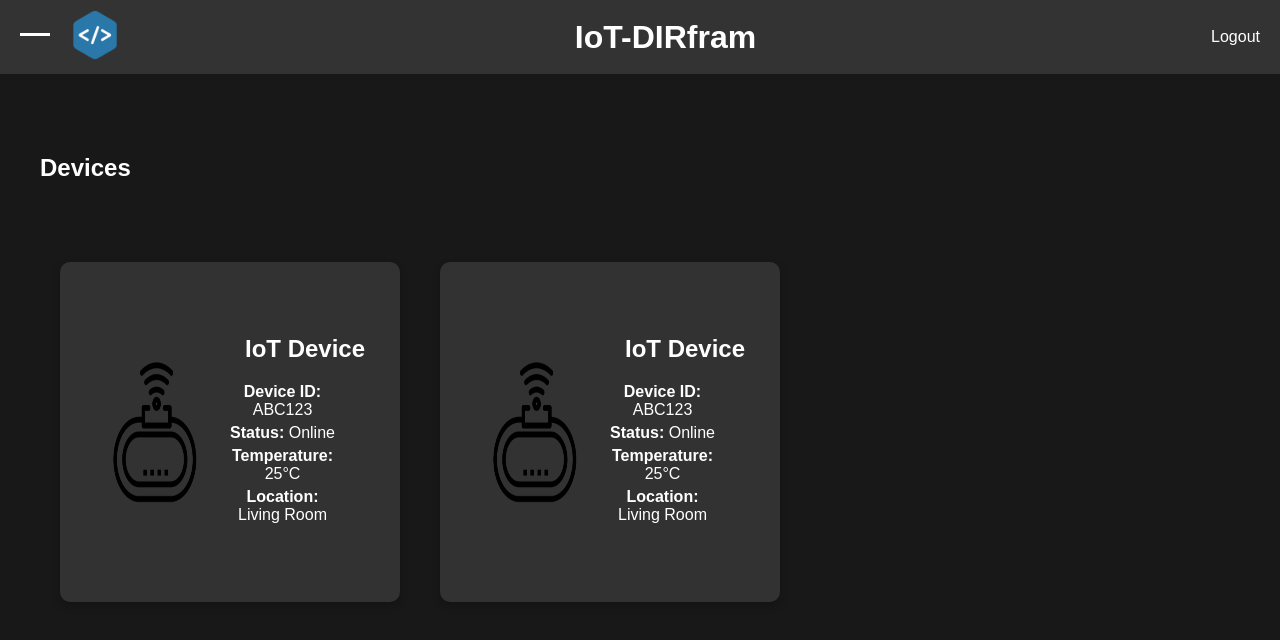
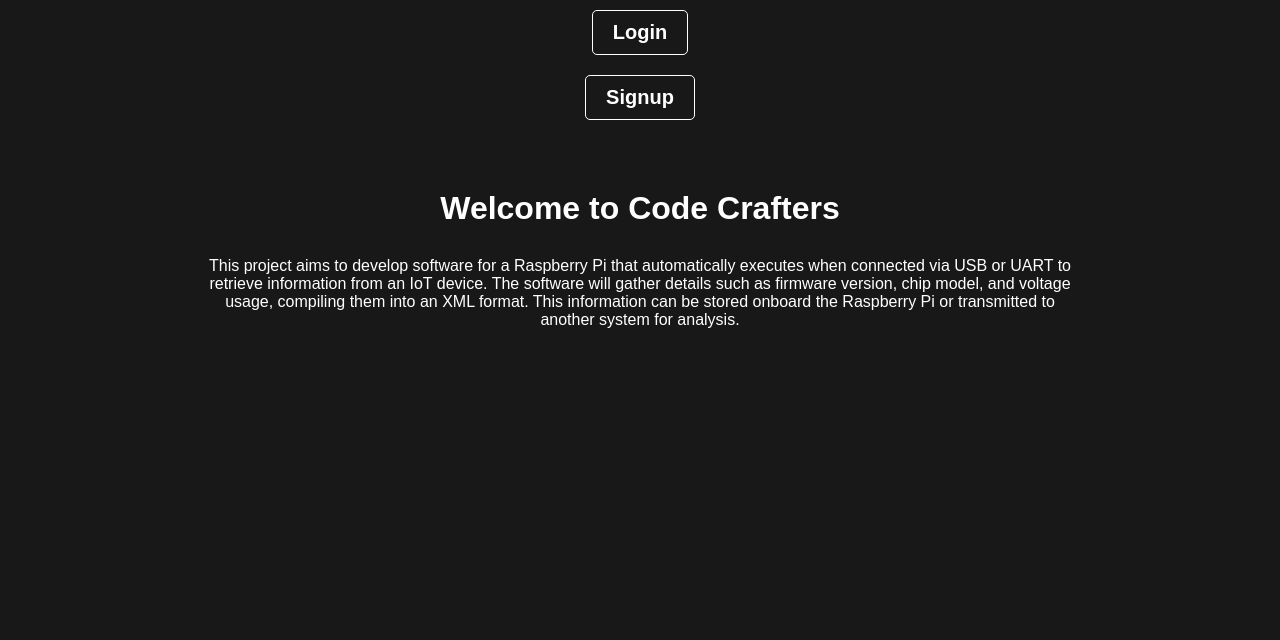
Before and after one commit to COS301-SE-2024/IoT-DIRfram, a React (Create React App) app in the folder frontend/: page / in a window 1280 px wide. Shown: the top 640 px of the page. Built offline with nearby package versions, Linux system fonts and the light colour scheme.

Commit message:
fixed signup/login btn bug on splash

```diff
--- a/frontend/src/App.js
+++ b/frontend/src/App.js
@@ -18,7 +18,7 @@ const App = () => {
   return (
     <RouterComponent>
       <Routes>
-        <Route path="/" element={<Dashboard />} />
+        <Route path="/" element={<Splash />} />
         <Route path="/splash" element={<Splash />} />
         <Route path="/login" element={<Login />} />
         <Route path="/signup" element={<Signup />} />
--- a/frontend/src/pages/Splash/Preloader.js
+++ b/frontend/src/pages/Splash/Preloader.js
@@ -3,10 +3,14 @@ import "./Preloader.css";
 import logo from "./code-crafters-logo.png";
 import { preLoaderAnim } from "./SplashAnime";
 
-const PreLoader = () => {
+const PreLoader = ({ onAnimationEnd }) => {
   useEffect(() => {
-    preLoaderAnim();
-  }, []);
+    preLoaderAnim().then(() => {
+      if (onAnimationEnd) {
+        onAnimationEnd();
+      }
+    });
+  }, [onAnimationEnd]);
 
   return (
     <div className="preloader">
--- a/frontend/src/pages/Splash/Splash.css
+++ b/frontend/src/pages/Splash/Splash.css
@@ -11,21 +11,18 @@ body, html, #root {
   justify-content: center; /* Center content vertically */
   align-items: center; /* Center content horizontally */
   height: 100%;
-  }
-
-  .header {
-    display: flex;
-    justify-content: flex-start; /* Align buttons slightly left */
-    align-items: center;
-    margin-bottom: 20px; /* Add margin at the bottom */
+  background-color: #181818; /* Ensure background color is consistent */
 }
 
 .button-container {
   display: flex;
+  flex-direction: column; /* Stack buttons vertically */
+  align-items: center; /* Center buttons horizontally */
+  margin-bottom: 20px; /* Add margin at the bottom */
 }
 
-  .button-container button {
-    margin-left: 10px; /* Adjusted button spacing */
+.button-container .login-btn, .button-container .signup-btn {
+  margin: 10px 0; /* Adjusted button spacing */
 }
 
 .content {
@@ -33,8 +30,8 @@ body, html, #root {
   text-align: center; /* Center content text */
 }
 
-  h1{
-    margin: 20;
+h1 {
+  margin: 20px 0;
 }
 
 p {
@@ -42,16 +39,15 @@ body, html, #root {
   margin: 10px auto;
 }
 
-  /* Add animation transitions */
 /* Update button styles */
 .login-btn, .signup-btn {
   background-color: transparent;
   color: #fff;
-  border: transparent; /* Add border for transition effect */
+  border: 1px solid #fff; /* Add border for transition effect */
   font-weight: 700;
   font-size: 20px;
   border-radius: 5px;
-  padding: 5px 5px;
+  padding: 10px 20px;
   margin: 10px;
   cursor: pointer;
   text-decoration: none; /* Remove underline */
@@ -63,3 +59,14 @@ body, html, #root {
   background-color: #fff; /* Background color inverted */
   color: #1c1c1c; /* Text color inverted */
 }
+
+/* Ensure buttons and content are initially hidden and only shown after preloader animation */
+.splash-page.hide .button-container, .splash-page.hide .content {
+  display: none;
+}
+
+.splash-page.show .button-container, .splash-page.show .content {
+  display: flex;
+  flex-direction: column;
+  align-items: center;
+}
--- a/frontend/src/pages/Splash/Splash.js
+++ b/frontend/src/pages/Splash/Splash.js
@@ -1,17 +1,23 @@
-import React from 'react';
-import { Link } from 'react-router-dom'; // Import Link
+import React, { useState } from 'react';
+import { Link } from 'react-router-dom';
 import Preloader from './Preloader';
 import './Splash.css';
 
 function Splash() {
+  const [showContent, setShowContent] = useState(false);
+
+  const handleAnimationEnd = () => {
+    setShowContent(true);
+  };
+
   return (
     <>
-    <Preloader />
-    <div className="splash-page">
-      <header className="header">
+      <Preloader onAnimationEnd={handleAnimationEnd} />
+      <div className={`splash-page ${showContent ? 'show' : 'hide'}`}>
+        <div className="button-container">
           <Link to="/login" className="login-btn">Login</Link>
           <Link to="/signup" className="signup-btn">Signup</Link>
-      </header>
+        </div>
         <div className="content">
           <h1>Welcome to Code Crafters</h1>
           <p>This project aims to develop software for a Raspberry Pi that automatically executes when connected via USB or UART to retrieve information from an IoT device. The software will gather details such as firmware version, chip model, and voltage usage, compiling them into an XML format. This information can be stored onboard the Raspberry Pi or transmitted to another system for analysis.</p>
--- a/frontend/src/pages/Splash/SplashAnime.js
+++ b/frontend/src/pages/Splash/SplashAnime.js
@@ -1,11 +1,10 @@
 import gsap from "gsap";
-
-// Declare a general timeline to use in all the animation functions.
 
 const tl = gsap.timeline();
 
 // Preloader Animation
 export const preLoaderAnim = () => {
+  return new Promise((resolve) => {
     tl.to("body", {
       duration: 0.1,
       css: { overflowY: "hidden" },
@@ -35,7 +34,6 @@ export const preLoaderAnim = () => {
         stagger: 0.2,
         ease: "Power3.easeOut",
       })
-
       .to(".landing", {
         duration: 0.05,
         css: { overflowY: "hidden", height: "unset" },
@@ -57,13 +55,15 @@ export const preLoaderAnim = () => {
           duration: 1.5,
           height: "0vh",
           ease: "Power3.easeOut",
-        onComplete: mobileLanding(),
+          onComplete: () => {
+            mobileLanding();
+            resolve();
+          },
         },
         "-=2"
       )
       .from(".landing__main .text", {
         duration: 2,
-      // scale: 0,
         y: 10,
         opacity: 0,
         stagger: {
@@ -75,18 +75,17 @@ export const preLoaderAnim = () => {
         duration: 0.5,
         opacity: 0,
         delay: window.innerWidth < 763 ? -3 : -0.6,
-      // y: 80,
         stagger: {
           amount: 0.5,
         },
         ease: "expo.easeOut",
-      onComplete: animateMainShape(),
+        onComplete: animateMainShape,
       })
       .from(".main-circle", {
         duration: 1,
         opacity: 0,
         ease: "power3.easeInOut",
-      onComplete: animateShapes(),
+        onComplete: animateShapes,
       })
       .from(".shapes .shape", {
         duration: 1,
@@ -98,6 +97,7 @@ export const preLoaderAnim = () => {
       .to(".preloader", {
         duration: 0,
         css: { display: "none" },
+      });
   });
 };
 
```
Lines whose indentation alone changed are shown as unchanged.
